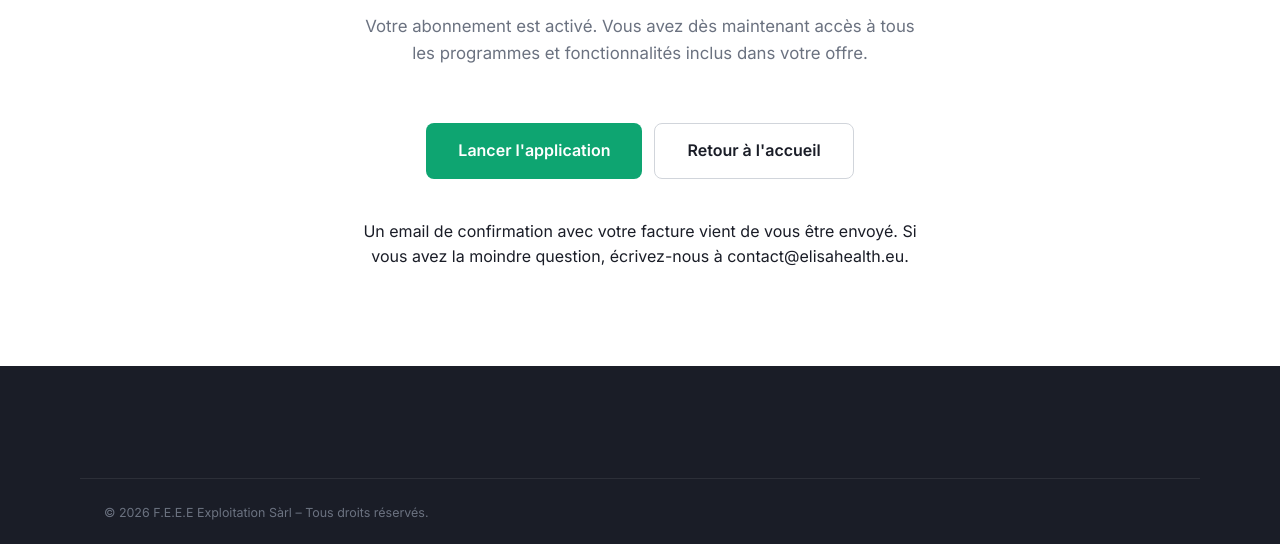
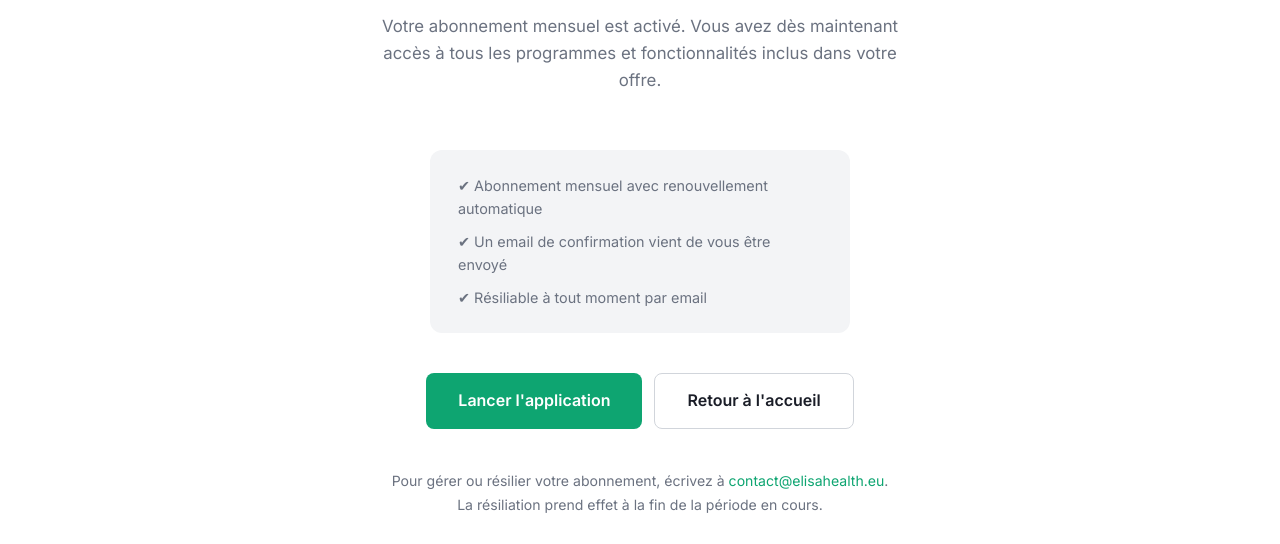
Before and after one commit to fernandesemmanuel454-ship-it/elisa-health, a website: page success.html in a window 1280 px wide. Shown: the part 256-800 px from the top of the page. Drawn offline with Linux system fonts and the light colour scheme.

Commit message:
Securisation parcours paiement Stripe
- checkout.js : subscription_data.description explicite (mensuel, resiliable)
- checkout.js : consent_collection CGV obligatoire sur Stripe
- checkout.js : custom_text avec mentions abonnement + service immediat
- webhook.js : email mentionne abonnement mensuel + renouvellement auto
- webhook.js : instructions resiliation claires (email + fin de periode)
- success.html : mention abonnement mensuel, bloc reassurance, resiliation

Co-Authored-By: Claude Opus 4.6 (1M context) <noreply@anthropic.com>

```diff
--- a/success.html
+++ b/success.html
@@ -29,17 +29,24 @@
       <div style="font-size: 72px; line-height: 1; margin-bottom: 24px;">✓</div>
       <h1 class="section-title">Bienvenue chez Elisa Health !</h1>
       <p class="section-sub">
-        Votre abonnement est activé. Vous avez dès maintenant accès à tous les
+        Votre abonnement mensuel est activé. Vous avez dès maintenant accès à tous les
         programmes et fonctionnalités inclus dans votre offre.
       </p>
+      <div style="background: var(--gray-100); border-radius: 12px; padding: 24px 28px; margin: 32px auto; max-width: 420px; text-align: left;">
+        <div style="display:flex; flex-direction:column; gap: 10px; font-size: 0.9rem; color: var(--gray-600);">
+          <div>✔ Abonnement mensuel avec renouvellement automatique</div>
+          <div>✔ Un email de confirmation vient de vous être envoyé</div>
+          <div>✔ Résiliable à tout moment par email</div>
+        </div>
+      </div>
       <div class="hero-actions" style="justify-content: center; margin-top: 40px;">
         <a href="app.html" class="btn btn-lg">Lancer l'application</a>
         <a href="index.html" class="btn btn-outline btn-lg">Retour à l'accueil</a>
       </div>
-      <p class="hero-trust" style="margin-top: 40px;">
-        Un email de confirmation avec votre facture vient de vous être envoyé.
-        Si vous avez la moindre question, écrivez-nous à
-        <a href="mailto:contact@elisahealth.eu">contact@elisahealth.eu</a>.
+      <p style="margin-top: 40px; font-size: 0.88rem; color: var(--gray-600); line-height: 1.7;">
+        Pour gérer ou résilier votre abonnement, écrivez à
+        <a href="mailto:contact@elisahealth.eu" style="color: var(--green);">contact@elisahealth.eu</a>.<br>
+        La résiliation prend effet à la fin de la période en cours.
       </p>
     </div>
   </section>
```
Also changed, not shown: api/checkout.js (+21 -1 lines), api/webhook.js (+5 -3 lines).
